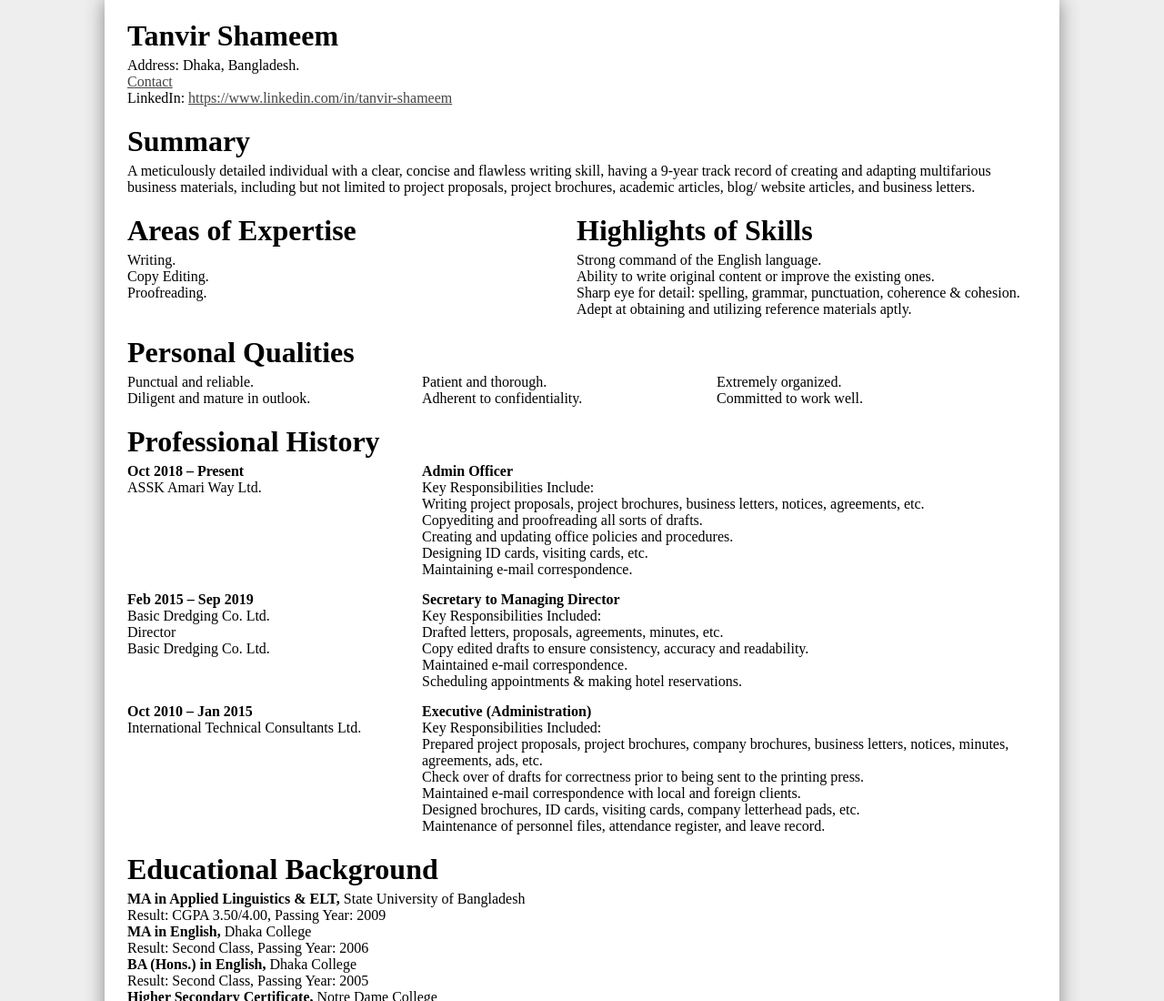
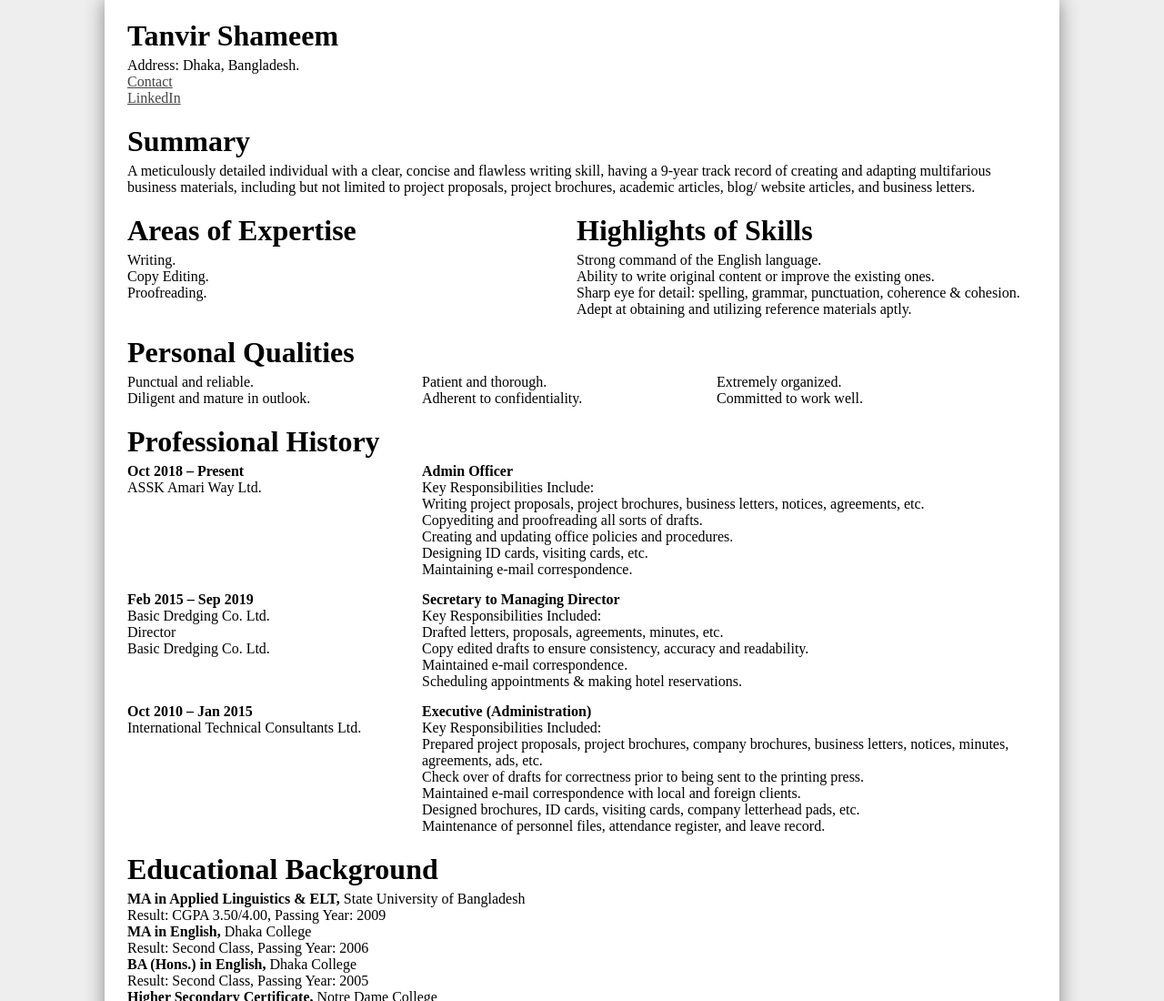
Before and after one commit to tshameem/tshameem.github.io, a plain HTML site: page index.html in a window 1280 px wide. Shown: the top 1100 px of the page at 91% size. Drawn offline with Linux system fonts and the light colour scheme.

Commit message:
Updated LinkedIn link

```diff
--- a/index.html
+++ b/index.html
@@ -78,7 +78,7 @@
 					<ul class="bulletless">
 						<li>Address: Dhaka, Bangladesh.</li>
 						<li><a href="https://tanvirdhaka.blogspot.com/p/contact.html">Contact</a></li>
-						<li>LinkedIn: <a href="https://www.linkedin.com/in/tanvir-shameem">https://www.linkedin.com/in/tanvir-shameem</a></li>
+						<li><a href="https://www.linkedin.com/in/tanvir-shameem">LinkedIn</a></li>
 					</ul>
 				</div>
 			</div>
```
